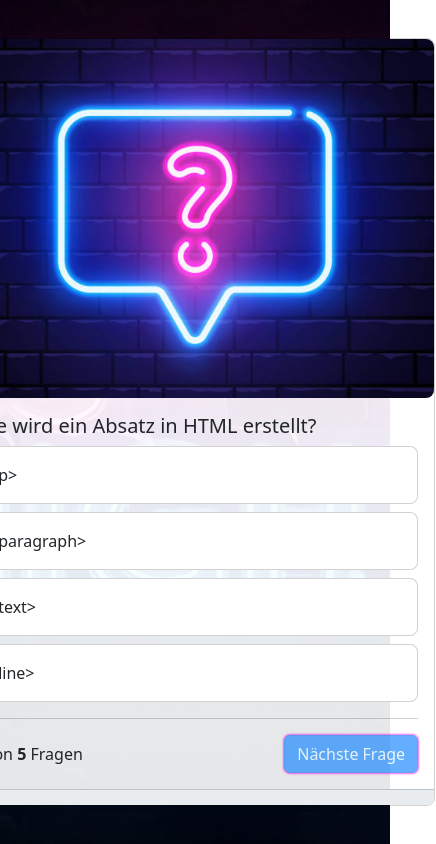
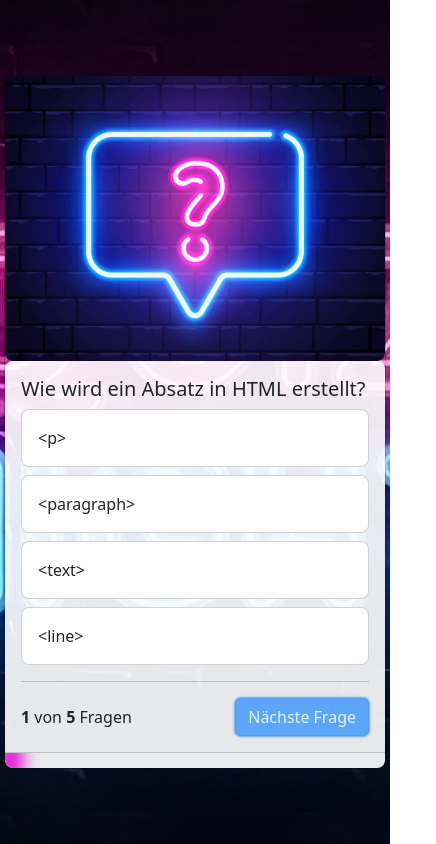
Before and after one commit to ScriptSensei-Mark/QuizApp, a website: page index.html in a window 390 px wide. Shown: the whole page, 436 px wide, since content can reach past the window. Drawn offline with nearby package versions, Linux system fonts and the light colour scheme.

Commit message:
added responsiveness, minor design changes

```diff
--- a/style.css
+++ b/style.css
@@ -20,6 +20,7 @@ body {
     justify-content: center;
     align-items: center;
     flex-direction: column;
+    margin: 0.25rem;
 }
 
 .card {
@@ -55,7 +56,7 @@ body {
 }
 
 .quiz-card {
-    width: 30rem;
+    max-width: 30rem;
 }
 
 .answer-card:hover {
@@ -84,12 +85,13 @@ body {
 .btn-primary {
     color: rgb(227, 248, 255) !important;
     background-color: #1284ff !important;
-    box-shadow: 0px 0px 2px 1px #EC1BD8;
+    box-shadow: 0px 0px 2px 1px #1284ff;
 }
 
 .btn-primary:hover {
     background-color: #EC1BD8 !important;
     border-color: #EC1BD8 !important;
+    box-shadow: 0px 0px 2px 1px #EC1BD8;
 }
 
 .neon-blink {
```
